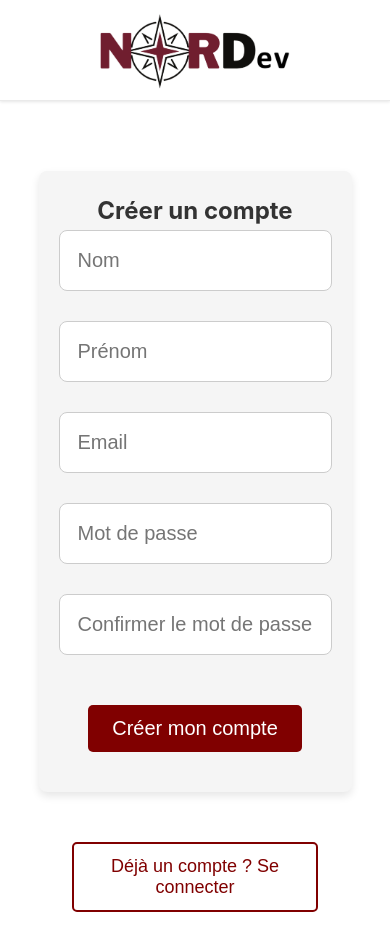
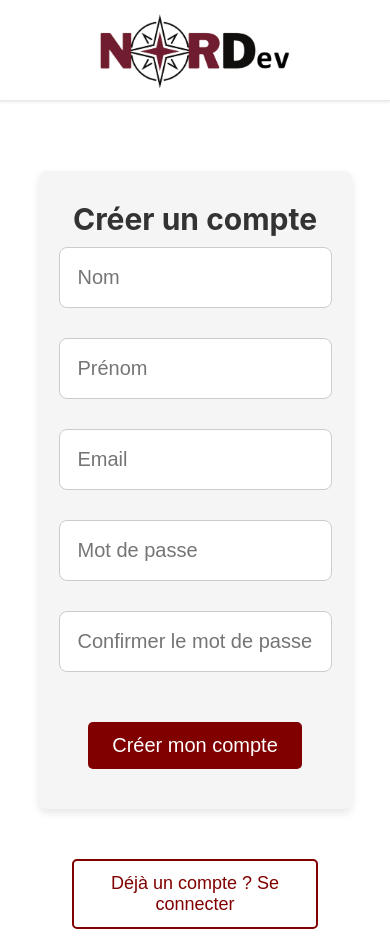
Before and after one commit to ZoeNigron/NORD, a React (Create React App) app in the folder nordev/: page / in a window 390 px wide. Both pictures are taken after a click on the button "Pas encore de compte ? Créer un compte". Built offline with nearby package versions, Linux system fonts and the light colour scheme.

Commit message:
css mobile 2

```diff
--- a/nordev/src/components/ConnexionCompte/ConnexionCompte.css
+++ b/nordev/src/components/ConnexionCompte/ConnexionCompte.css
@@ -8,8 +8,10 @@
     text-align: center;
   }
 
-  h2 {
+ .connexion-titre {
     color: #333;
+    font-size: 30px;
+    margin: 10px;
   }
 
   .erreur {
--- a/nordev/src/components/ConnexionCompte/ConnexionCompte.js
+++ b/nordev/src/components/ConnexionCompte/ConnexionCompte.js
@@ -44,7 +44,7 @@ function ConnexionCompte() {
 
   return (
     <div className="connexion">
-      <h2>Connexion</h2>
+      <h2 className="connexion-titre">Connexion</h2>
       {erreur && <p className="erreur">{erreur}</p>}
       <form onSubmit={gererConnexion}>
         <input
--- a/nordev/src/components/CreationCompte/CreationCompte.css
+++ b/nordev/src/components/CreationCompte/CreationCompte.css
@@ -54,3 +54,9 @@
     font-size: 14px;
     text-align: center;
   }
+
+  .creation-titre {
+    color: #333;
+    font-size: 30px;
+    margin: 10px;
+  }
--- a/nordev/src/components/CreationCompte/CreationCompte.js
+++ b/nordev/src/components/CreationCompte/CreationCompte.js
@@ -62,7 +62,7 @@ function CreationCompte() {
 
   return (
     <div className="creer-compte">
-      <h2>Créer un compte</h2>
+      <h2 className="creation-titre">Créer un compte</h2>
       {erreur && <p className="erreur">{erreur}</p>}
       {message && <p className="message-succes">{message}</p>}
 
```
